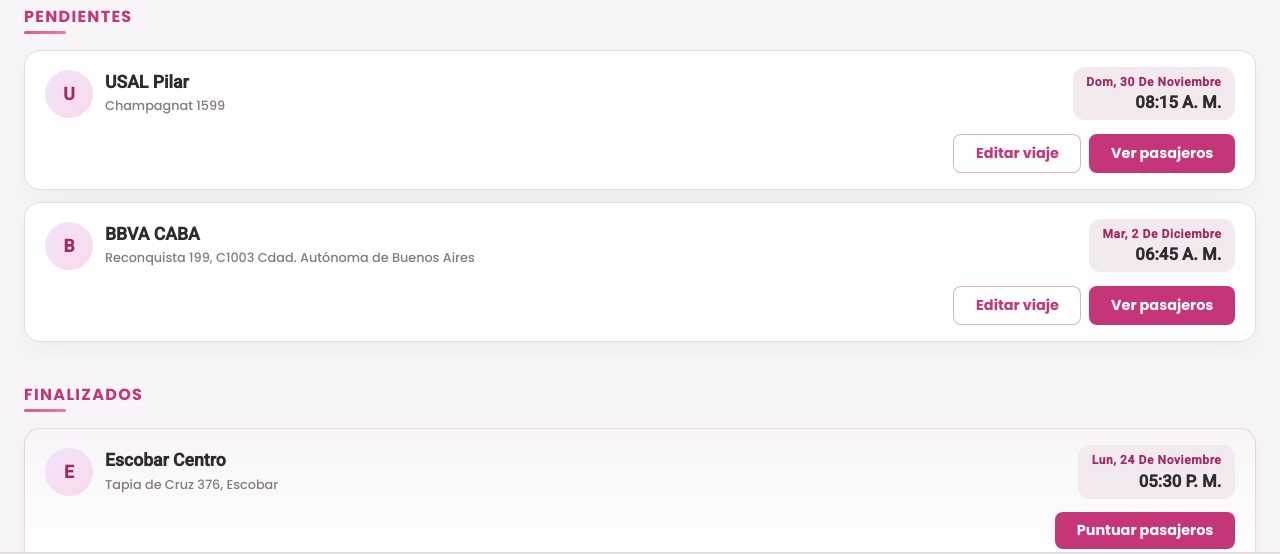
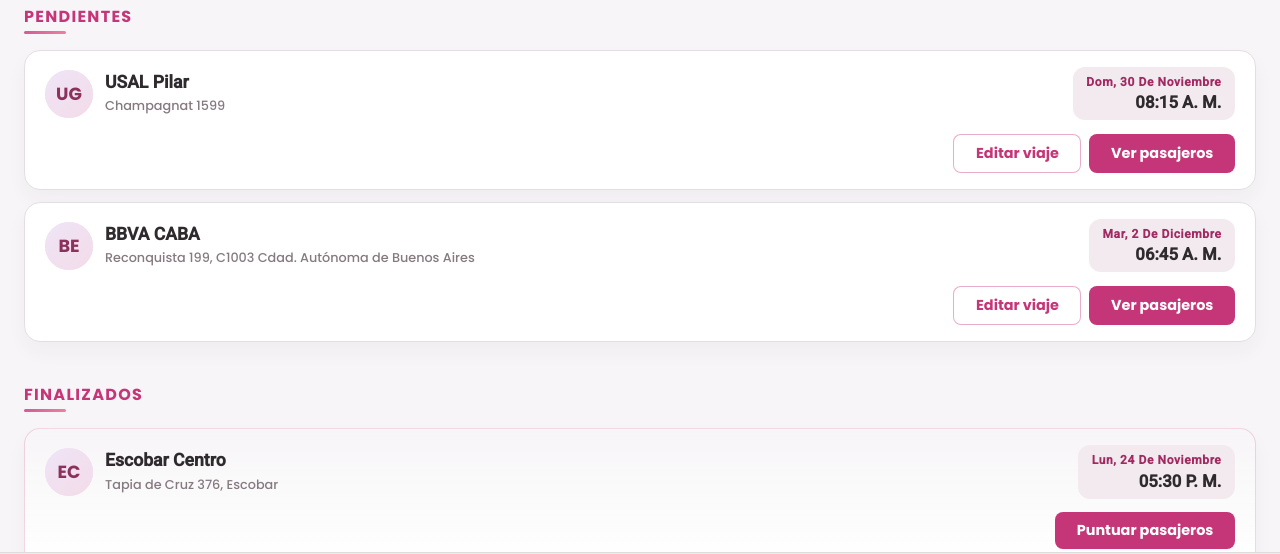
Before and after one commit to valenbarba/proyectoCarpooling, a React (Create React App) app: page /mis-viajes in a window 1280 px wide. Shown: the part 181-735 px from the top of the page. Built offline with nearby package versions, Linux system fonts and the light colour scheme.

Commit message:
Agregar avatares interactivos con imagen en viajes

```diff
--- a/src/App.js
+++ b/src/App.js
@@ -462,6 +462,12 @@
   return {
     ...viaje,
     conductor: nombreConductor,
+    conductorNombre: conductor?.nombre,
+    conductorApellido: conductor?.apellido,
+    conductorAvatar: conductor?.avatar,
+    conductorBarrio: conductor?.barrio,
+    conductorLote: conductor?.lote,
+    conductorResenas: conductor?.resenas,
     contactoConductor: conductor?.telefono,
   };
 });
--- /dev/null
+++ b/src/components/AvatarInteractivo.css
@@ -0,0 +1,65 @@
+.avatar-interactivo {
+  width: 48px;
+  height: 48px;
+  border-radius: 50%;
+  border: none;
+  padding: 0;
+  display: inline-flex;
+  align-items: center;
+  justify-content: center;
+  background: linear-gradient(135deg, #f1e4fb, #f9d9eb);
+  color: #a12a63;
+  font-weight: 700;
+  font-size: 1rem;
+  cursor: pointer;
+  transition: transform 0.2s ease, box-shadow 0.2s ease, background-color 0.2s ease,
+    filter 0.2s ease;
+}
+
+.avatar-interactivo--sm {
+  width: 40px;
+  height: 40px;
+  font-size: 0.95rem;
+}
+
+.avatar-interactivo--lg {
+  width: 60px;
+  height: 60px;
+  font-size: 1.15rem;
+}
+
+.avatar-interactivo:disabled {
+  cursor: default;
+  filter: grayscale(0.25);
+}
+
+.avatar-interactivo--clickable:hover {
+  transform: translateY(-1px);
+  box-shadow: 0 8px 16px rgba(197, 54, 120, 0.12);
+}
+
+.avatar-interactivo--clickable:focus-visible {
+  outline: 2px solid #c53678;
+  outline-offset: 2px;
+  box-shadow: 0 0 0 4px rgba(197, 54, 120, 0.15);
+}
+
+.avatar-interactivo__imagen,
+.avatar-interactivo__placeholder {
+  width: 100%;
+  height: 100%;
+  border-radius: 50%;
+  display: inline-flex;
+  align-items: center;
+  justify-content: center;
+}
+
+.avatar-interactivo__imagen {
+  object-fit: cover;
+}
+
+.avatar-interactivo__placeholder {
+  background: linear-gradient(135deg, #f1e4fb, #f9d9eb);
+  color: #a12a63;
+  font-weight: 700;
+}
--- /dev/null
+++ b/src/components/AvatarInteractivo.jsx
@@ -0,0 +1,74 @@
+import PropTypes from "prop-types";
+import "./AvatarInteractivo.css";
+
+export const obtenerIniciales = (nombre = "", apellido = "") => {
+  const inicialNombre = nombre?.trim?.()[0] || "";
+  const inicialApellido = apellido?.trim?.()[0] || "";
+
+  const iniciales = `${inicialNombre}${inicialApellido}`.toUpperCase();
+
+  return iniciales || "?";
+};
+
+function AvatarInteractivo({
+  nombre,
+  apellido,
+  avatar,
+  onClick,
+  ariaLabel,
+  size = "md",
+  className = "",
+  alt,
+}) {
+  const iniciales = obtenerIniciales(nombre, apellido);
+  const clases = [
+    "avatar-interactivo",
+    `avatar-interactivo--${size}`,
+    onClick ? "avatar-interactivo--clickable" : "avatar-interactivo--static",
+    className,
+  ]
+    .filter(Boolean)
+    .join(" ");
+
+  const textoAlternativo =
+    alt ||
+    (ariaLabel
+      ? ariaLabel
+      : nombre
+      ? `Ver perfil de ${nombre}${apellido ? ` ${apellido}` : ""}`
+      : undefined);
+
+  return (
+    <button
+      type="button"
+      className={clases}
+      onClick={onClick}
+      aria-label={textoAlternativo}
+      disabled={!onClick}
+    >
+      {avatar ? (
+        <img
+          src={avatar}
+          className="avatar-interactivo__imagen"
+          alt={textoAlternativo || "Avatar"}
+          loading="lazy"
+        />
+      ) : (
+        <span className="avatar-interactivo__placeholder">{iniciales}</span>
+      )}
+    </button>
+  );
+}
+
+AvatarInteractivo.propTypes = {
+  nombre: PropTypes.string,
+  apellido: PropTypes.string,
+  avatar: PropTypes.string,
+  onClick: PropTypes.func,
+  ariaLabel: PropTypes.string,
+  alt: PropTypes.string,
+  size: PropTypes.oneOf(["sm", "md", "lg"]),
+  className: PropTypes.string,
+};
+
+export default AvatarInteractivo;
--- a/src/components/ModalViaje.css
+++ b/src/components/ModalViaje.css
@@ -44,31 +44,9 @@
 }
 
 .modal-viaje__avatar-boton {
-  width: 56px;
-  height: 56px;
-  border-radius: 50%;
-  background: linear-gradient(135deg, #f1e4fb, #f9d9eb);
-  color: #a12a63;
-  display: grid;
-  place-items: center;
-  font-weight: 700;
-  font-size: 1.5rem;
+  padding: 0;
   border: none;
-  padding: 0;
-  cursor: pointer;
-  transition: transform 0.2s ease, box-shadow 0.2s ease, outline-color 0.2s ease;
-  outline: 2px solid transparent;
-  outline-offset: 3px;
-}
-
-.modal-viaje__avatar-boton:hover {
-  transform: translateY(-1px);
-  box-shadow: 0 4px 12px rgba(17, 24, 39, 0.2);
-}
-
-.modal-viaje__avatar-boton:focus-visible {
-  outline-color: #111827;
-  box-shadow: 0 0 0 4px rgba(255, 88, 65, 0.35);
+  background: transparent;
 }
 
 .modal-viaje__titulo {
--- a/src/components/ModalViaje.jsx
+++ b/src/components/ModalViaje.jsx
@@ -1,6 +1,7 @@
 import { useId } from "react";
 import { FaStar, FaTimes } from "react-icons/fa";
 import { useLocation, useNavigate } from "react-router-dom";
+import AvatarInteractivo from "./AvatarInteractivo";
 import "./ModalViaje.css";
 
 function ModalViaje({ isOpen, viaje, onClose, onVerPerfil }) {
@@ -106,14 +107,15 @@
         </button>
 
         <header className="modal-viaje__encabezado">
-          <button
-            type="button"
+          <AvatarInteractivo
+            nombre={nombreConductor}
+            apellido={apellido}
+            avatar={avatar}
+            onClick={manejarVerPerfil}
+            ariaLabel={`Ver perfil de ${nombreConductor}`}
             className="modal-viaje__avatar-boton"
-            onClick={manejarVerPerfil}
-            aria-label={`Ver perfil de ${nombreConductor}`}
-          >
-            {nombreConductor?.[0]?.toUpperCase() || "?"}
-          </button>
+            size="lg"
+          />
           <div>
             <h3 id={tituloId} className="modal-viaje__titulo">
               Viaje con {nombreConductor}
--- a/src/components/TarjetaMiViaje.jsx
+++ b/src/components/TarjetaMiViaje.jsx
@@ -2,19 +2,12 @@
 import "./TarjetaMiViaje.css";
 import { FaCar } from "react-icons/fa";
 import { FiCheck, FiClock } from "react-icons/fi";
+import { useLocation, useNavigate } from "react-router-dom";
+import AvatarInteractivo from "./AvatarInteractivo";
 
 const formatFecha = (fechaISO, opciones) => {
   const fecha = new Date(fechaISO);
   return new Intl.DateTimeFormat("es-AR", opciones).format(fecha);
-};
-
-const obtenerIniciales = (texto) => {
-  if (!texto) return "?";
-  const partes = texto.trim().split(/\s+/);
-  if (partes.length === 1) {
-    return partes[0][0]?.toUpperCase() || "?";
-  }
-  return (partes[0][0] + partes[partes.length - 1][0]).toUpperCase();
 };
 
 function TarjetaMiViaje({
@@ -25,10 +18,36 @@
   onPuntuar,
   onCancelar,
 }) {
+  const navigate = useNavigate();
+  const location = useLocation();
   const esPropio = tipo === "propio";
-  const avatarTexto = esPropio
-    ? viaje.destino?.[0] || viaje.puntoEncuentro?.[0] || "?"
-    : obtenerIniciales(viaje.conductor);
+  const conductorNombre = viaje.conductorNombre || viaje.conductor || "Conductor";
+  const conductorApellido = viaje.conductorApellido || "";
+  const avatarNombre = esPropio ? viaje.destino : conductorNombre;
+  const avatarApellido = esPropio ? viaje.puntoEncuentro : conductorApellido;
+  const avatarImagen = esPropio ? viaje.avatar : viaje.conductorAvatar;
+
+  const manejarVerConductor = () => {
+    if (esPropio || !viaje.conductorId) return;
+
+    const pasajero = {
+      id: viaje.conductorId,
+      nombre: conductorNombre,
+      apellido: conductorApellido,
+      avatar: viaje.conductorAvatar,
+      barrio: viaje.conductorBarrio,
+      lote: viaje.conductorLote,
+      telefono: viaje.contactoConductor,
+      resenas: viaje.conductorResenas,
+    };
+
+    navigate(`/perfil-pasajero/${pasajero.id}`, {
+      state: {
+        pasajero,
+        from: { pathname: location.pathname },
+      },
+    });
+  };
   const direccionTexto = viaje.direccion?.trim() || "Dirección no especificada";
   const fechaTexto = viaje.fecha
     ? formatFecha(viaje.fecha, {
@@ -123,9 +142,16 @@
           </div>
         )}
         <div className="viaje-card__header-principal">
-          <div className="viaje-card__avatar" aria-hidden="true">
-            {avatarTexto}
-          </div>
+          <AvatarInteractivo
+            nombre={avatarNombre}
+            apellido={avatarApellido}
+            avatar={avatarImagen}
+            onClick={esPropio ? undefined : manejarVerConductor}
+            ariaLabel={
+              esPropio ? undefined : `Ver perfil de ${conductorNombre} ${conductorApellido}`.trim()
+            }
+            className="viaje-card__avatar"
+          />
           <div className="viaje-card__encabezado">
             <h4 className="viaje-card__titulo">{viaje.destino}</h4>
             <p className="viaje-card__direccion">{direccionTexto}</p>
@@ -214,6 +240,14 @@
     pasajerosConfirmados: PropTypes.number,
     capacidadTotal: PropTypes.number,
     conductor: PropTypes.string,
+    conductorId: PropTypes.string,
+    conductorNombre: PropTypes.string,
+    conductorApellido: PropTypes.string,
+    conductorAvatar: PropTypes.string,
+    conductorBarrio: PropTypes.string,
+    conductorLote: PropTypes.string,
+    conductorResenas: PropTypes.arrayOf(PropTypes.object),
+    avatar: PropTypes.string,
     asientoReservado: PropTypes.string,
     notas: PropTypes.string,
     direccion: PropTypes.string,
--- a/src/components/TarjetaViaje.jsx
+++ b/src/components/TarjetaViaje.jsx
@@ -1,3 +1,4 @@
+import AvatarInteractivo from "./AvatarInteractivo";
 import "./TarjetaViaje.css";
 
 /*
@@ -8,6 +9,8 @@
 function TarjetaViaje({
   sigla,
   nombre,
+  apellido,
+  avatar,
   destino,
   fecha,
   precio,
@@ -17,9 +20,8 @@
   detalle,
   onAgregar,
   onOpciones,
+  onVerPerfil,
 }) {
-  // Calculamos una inicial de respaldo para mostrar en el avatar cuando falte información.
-  const inicial = (sigla || nombre?.[0] || titulo?.[0] || destino?.[0] || "?").toUpperCase();
   const nombreMostrar = nombre || titulo || destino || "Conductor";
   const destinoMostrar = destino || titulo || nombre || "Punto de encuentro";
   const fechaMostrar = fecha || detalle || "";
@@ -27,13 +29,19 @@
   // Se permiten nombres alternativos para los handlers para facilitar la reutilización.
   const handleSumarse = onSumarse || onAgregar;
   const handleVerMas = onVerMas || onOpciones;
+  const avatarLabel = `Ver perfil de ${nombreMostrar}`;
 
   return (
     <article className="tarjeta-viaje">
       <div className="tarjeta-viaje__contenido">
-        <div className="tarjeta-viaje__avatar" aria-hidden="true">
-          {inicial}
-        </div>
+        <AvatarInteractivo
+          nombre={nombreMostrar}
+          apellido={apellido || sigla}
+          avatar={avatar}
+          onClick={onVerPerfil}
+          ariaLabel={onVerPerfil ? avatarLabel : undefined}
+          className="tarjeta-viaje__avatar"
+        />
         <div className="tarjeta-viaje__texto">
           <span className="tarjeta-viaje__nombre">{nombreMostrar}</span>
           <div className="tarjeta-viaje__fila-principal">
--- a/src/pages/Home.jsx
+++ b/src/pages/Home.jsx
@@ -170,11 +170,14 @@
               key={viaje.id}
               sigla={viaje.sigla}
               nombre={viaje.nombre}
+              apellido={viaje.apellido}
+              avatar={viaje.avatar}
               destino={viaje.destino}
               fecha={viaje.fecha}
               precio={viaje.precio}
               onSumarse={() => handleSumarse(viaje)}
               onVerMas={() => abrirModalViaje(viaje)}
+              onVerPerfil={() => handleVerPerfil(viaje)}
             />
           ))}
 
```
